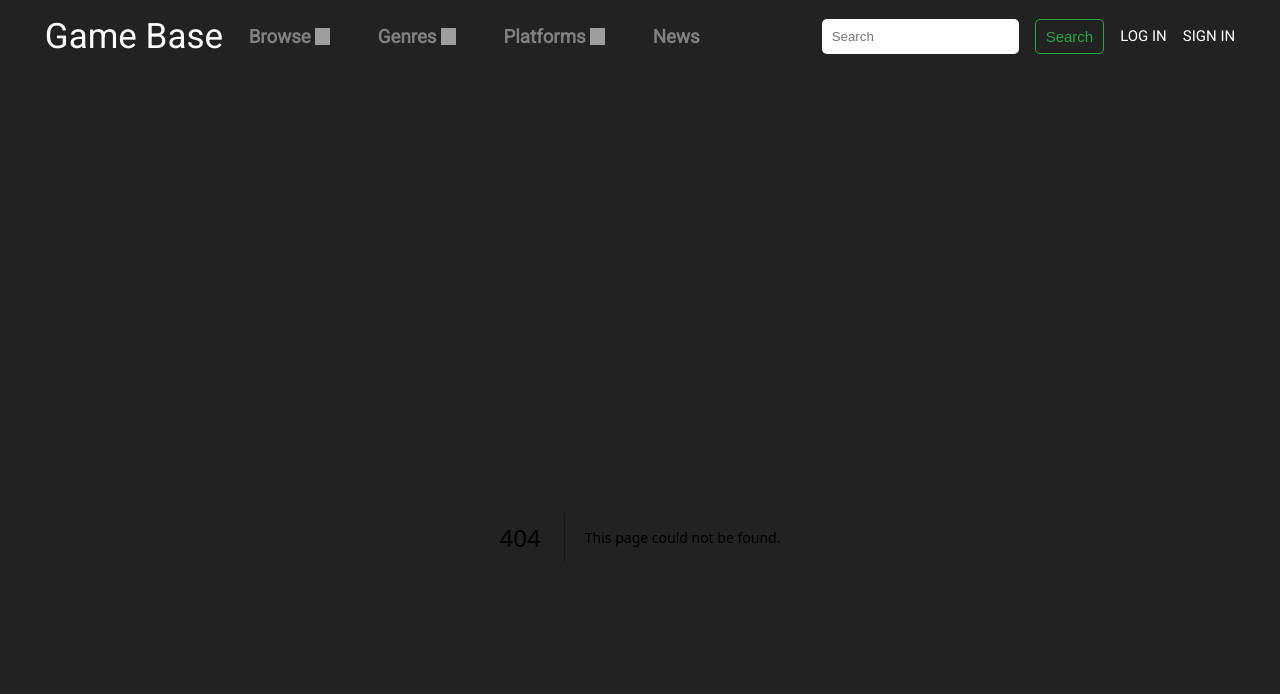
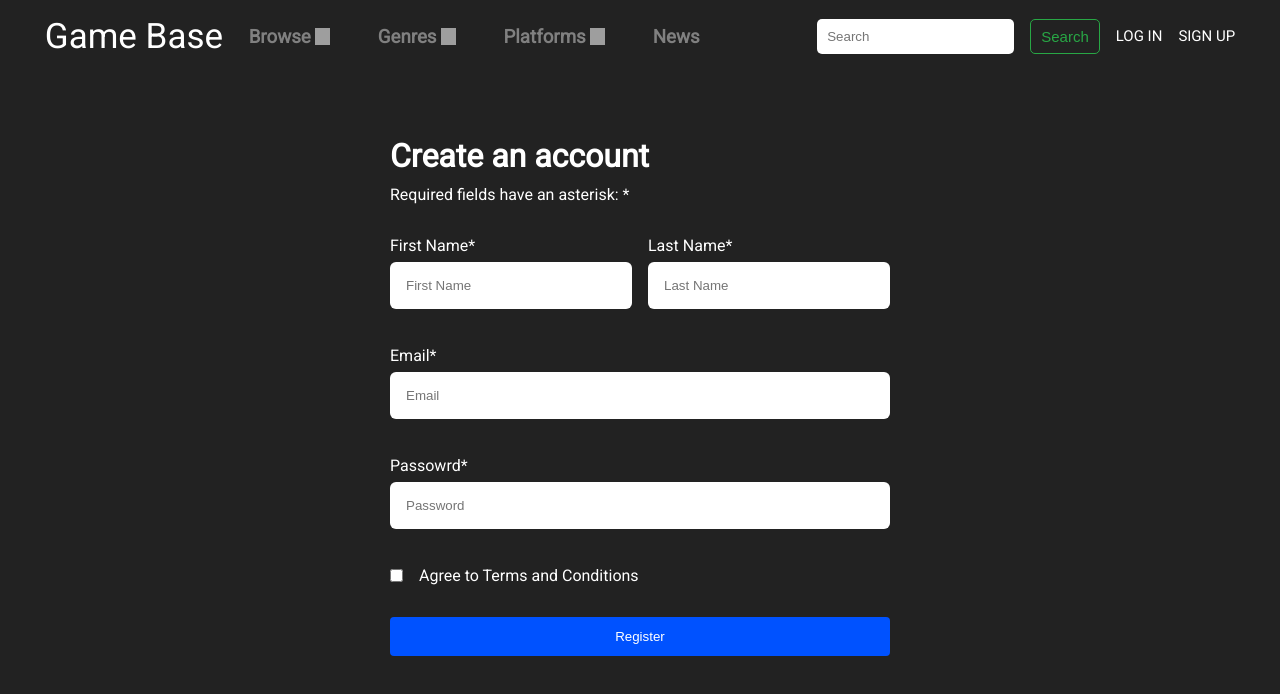
Before and after one commit to Dashox748/game-base, a Next.js app: page /signup in a window 1280 px wide. Before the commit this address had no page. Shown: the top 694 px of the page. Built offline with nearby package versions, Linux system fonts and the light colour scheme; grey boxes are pictures that could not be loaded.

Commit message:
changed directions names

```diff
--- a/app/Header.tsx
+++ b/app/Header.tsx
@@ -105,8 +105,8 @@ function Header() {
       <div className={classes.header__searchbar}>
         <input placeholder="Search" />
         <button style={{ height: "35px" }}>Search</button>
-        <Link href={"/login"}>LOG IN</Link>
-        <Link href={"register"}>SIGN IN</Link>
+        <Link href={"/signin"}>LOG IN</Link>
+        <Link href={"signup"}>SIGN UP</Link>
         {/*<h4 style={{ width: "90px", cursor: "pointer" }}></h4>*/}
         {/*<h4 style={{ width: "90px", cursor: "pointer" }}>Sign In</h4>*/}
       </div>
--- a/app/login/page.tsx
+++ b/app/signin/page.tsx
@@ -1,7 +1,7 @@
 "use client";
 import React from "react";
 import { useForm } from "react-hook-form";
-import classes from "../register/page.module.css";
+import classes from "../signup/page.module.css";
 
 export default function App() {
   const {
--- a/app/register/page.tsx
+++ b/app/signup/page.tsx
@@ -1,7 +1,7 @@
 "use client";
 import React from "react";
 import { useForm } from "react-hook-form";
-import classes from "../register/page.module.css";
+import classes from ".//page.module.css";
 
 export default function App() {
   const {
```
Also changed, not shown: app/signin/page.module.css (renamed from app/login/page.module.css), app/signup/page.module.css (renamed from app/register/page.module.css).
